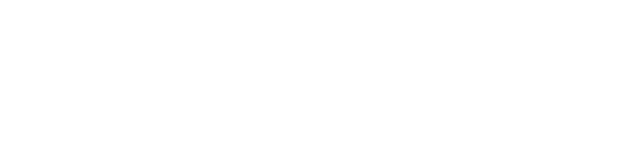
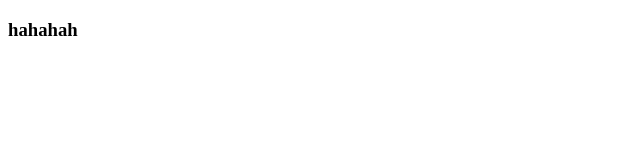
Before and after one commit to hfwy-ad/item-one, a plain HTML site: page index.html in a window 1280 px wide. Shown: the full height of the page, 0-640 px from the left. Drawn offline with Linux system fonts and the light colour scheme.

Commit message:
Update index.html

```diff
--- a/index.html
+++ b/index.html
@@ -8,6 +8,7 @@
 <body>
     <div id="box">
         <p></p>
+        <h3>hahahah</h3>
         <h2></h2>
     </div>
 </body>
```
